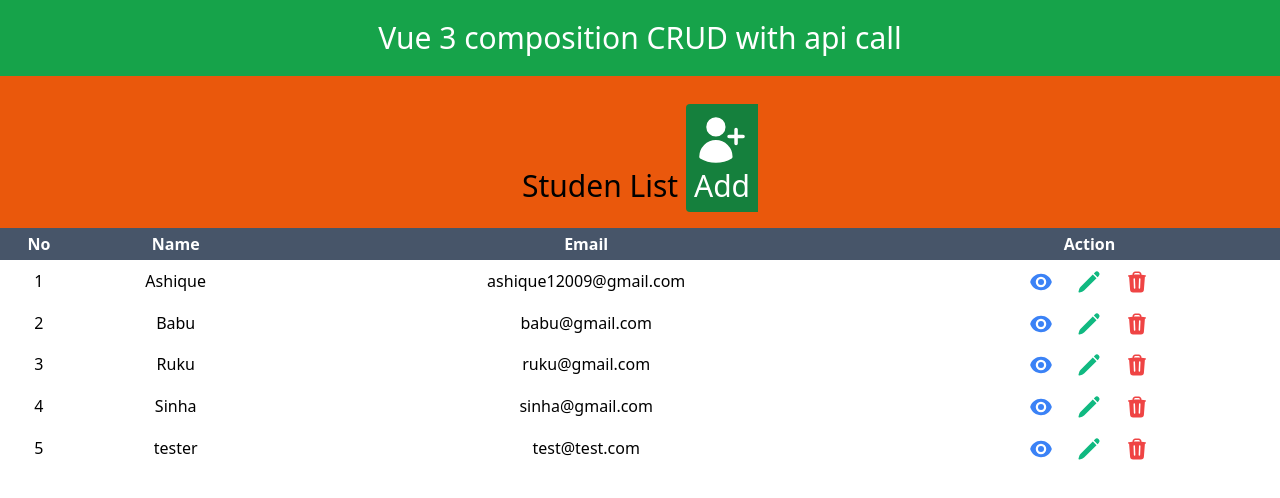
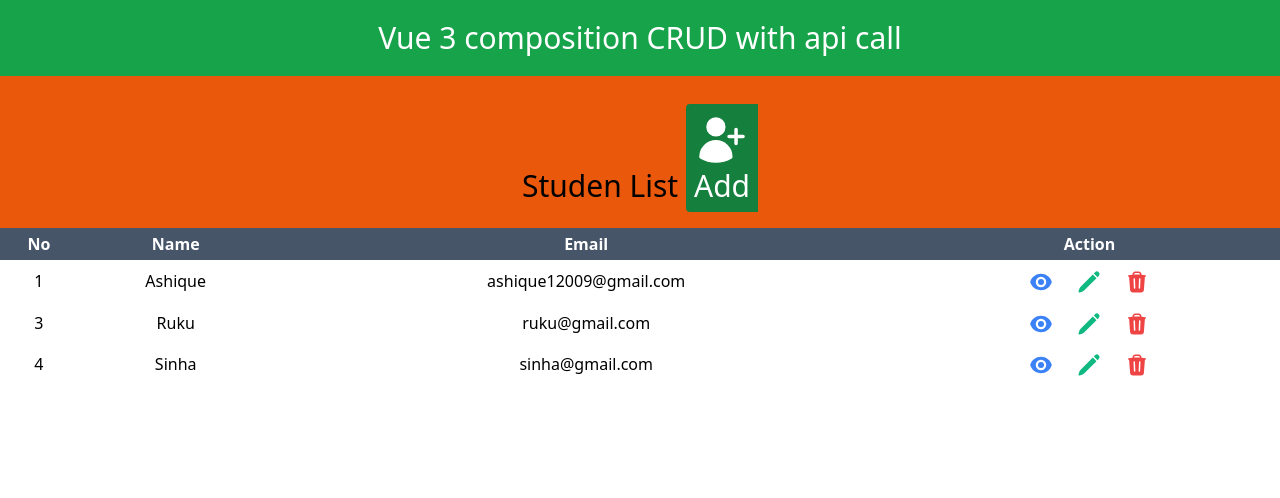
Before and after one commit to ashique12009/vue3-composition-api-crud, a Vue app: page / in a window 1280 px wide. Shown: the top 498 px of the page. Built offline with nearby package versions, Linux system fonts and the light colour scheme; data requests are answered from the project's data file.

Commit message:
delete operation one

```diff
--- a/db.json
+++ b/db.json
@@ -4,11 +4,6 @@
       "studentname": "Ashique",
       "email": "ashique12009@gmail.com",
       "id": 1
-    },
-    {
-      "studentname": "Babu",
-      "email": "babu@gmail.com",
-      "id": 2
     },
     {
       "studentname": "Ruku",
@@ -19,11 +14,6 @@
       "studentname": "Sinha",
       "email": "sinha@gmail.com",
       "id": 4
-    },
-    {
-      "studentname": "tester",
-      "email": "test@test.com",
-      "id": 5
     }
   ]
 }
--- a/src/components/student/List.vue
+++ b/src/components/student/List.vue
@@ -4,13 +4,15 @@ import { RouterLink } from 'vue-router';
 import useStudent from '@/composeable/studentApi';
 import { onMounted } from 'vue';
 
-const { getAllStudent, error, studentData } = useStudent();
+const { getAllStudent, error, studentData, deleteStudent } = useStudent();
 onMounted(getAllStudent);
 
-const deleteStudent = async (id) => {
+const delStudent = async (id) => {
     if (!window.confirm("Are you sure?")) {
         return
     }
+    await deleteStudent(id);
+    await getAllStudent();
 }
 </script>
 
@@ -47,7 +49,7 @@ const deleteStudent = async (id) => {
                             <PencilIcon class="text-emerald-500 h-6 w-6 inline mx-6" />
                         </RouterLink>
 
-                        <TrashIcon class="text-red-500 h-6 w-6 inline cursor-pointer" @click="deleteStudent(1)" />
+                        <TrashIcon class="text-red-500 h-6 w-6 inline cursor-pointer" @click="delStudent(student.id)" />
                     </td>
                 </tr>
             </tbody>
--- a/src/composeable/studentApi.js
+++ b/src/composeable/studentApi.js
@@ -78,12 +78,34 @@ export default function useStudent() {
         }
     }
 
+    // Delete student
+    const deleteStudent = async(id) => {
+        studentData.value = [];
+        error.value = null;
+
+        try {
+            const config = {
+                method: 'DELETE',
+                url: url + id,
+                headers: {
+                    'Content-Type': 'Application/json'
+                }
+            }
+
+            const res = await axios(config);
+            studentData.value = res.data;
+        } catch (err) {
+            error.value = err;
+        }
+    }
+
     return {
         getAllStudent,
         error,
         studentData,
         getSingleStudentData,
         createStudent,
-        updateStudent
+        updateStudent,
+        deleteStudent
     }
 }
```
